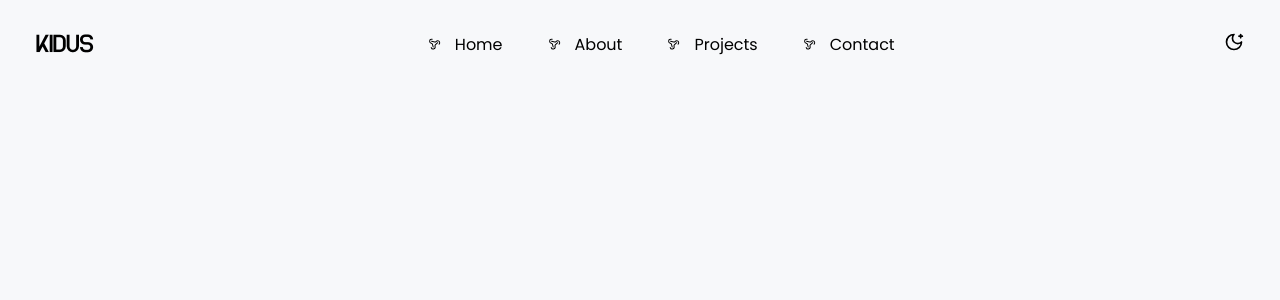
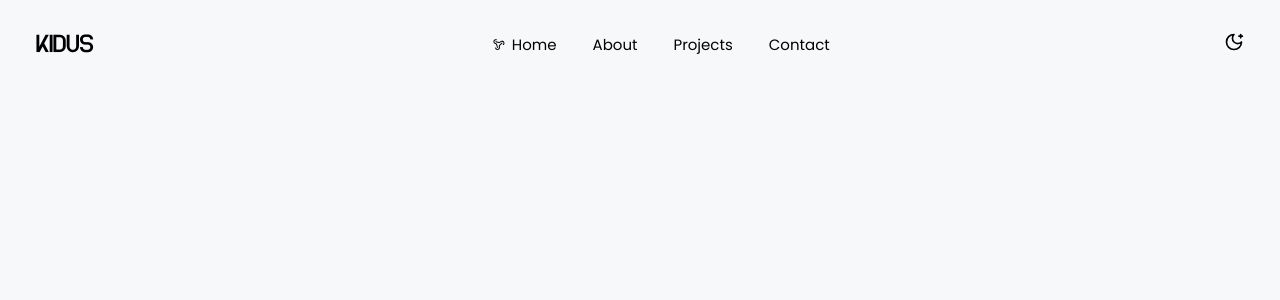
Before and after one commit to kid-us/Next-Portfolio, a Next.js app: page / in a window 1280 px wide. Shown: the top 300 px of the page. Built offline with nearby package versions, Linux system fonts and the light colour scheme.

Commit message:
Navbar current page indicator handled.

```diff
--- a/app/Navbar.tsx
+++ b/app/Navbar.tsx
@@ -5,9 +5,12 @@ import { useEffect, useState } from "react";
 import { nav } from "@/constants/nav";
 import MenuPopUp from "./components/Menu";
 import useThemeStore from "@/store/themeStore";
+import { usePathname } from "next/navigation";
+import Link from "next/link";
 
 const Navbar = () => {
   const { setTheme, theme } = useThemeStore();
+  const pathname = usePathname();
   const [savedTheme, setSavedTheme] = useState<string>("");
   const [animationClass, setAnimationClass] = useState("");
   const [scrollWidth, setScrollWidth] = useState(100);
@@ -106,16 +109,16 @@ const Navbar = () => {
               <a href="#" className="logo-font text-center text-3xl uppercase">
                 Kidus
               </a>
-              <div className="flex gap-x-10 text-[16px]">
+              <div className="flex gap-x-9 text-[15px]">
                 {nav.map((n) => (
-                  <div key={n.id} className="flex gap-x-5">
-                    <span className="rotate-75">
-                      <Webhook size={12} />
-                    </span>
-                    <a key={n.id} href={n.path}>
-                      {n.name}
-                    </a>
-                  </div>
+                  <Link href={n.path} key={n.id} className="flex gap-x-3">
+                    {pathname === n.path && (
+                      <span className="rotate-75">
+                        <Webhook size={12} />
+                      </span>
+                    )}
+                    {n.name}
+                  </Link>
                 ))}
               </div>
 
--- a/constants/nav.ts
+++ b/constants/nav.ts
@@ -7,7 +7,7 @@ interface Nav {
 
 export const nav: Nav[] = [
   { id: 1, name: "Home", path: "/" },
-  { id: 2, name: "About", path: "/" },
-  { id: 3, name: "Projects", path: "/" },
-  { id: 4, name: "Contact", path: "/" },
+  { id: 2, name: "About", path: "/about" },
+  { id: 3, name: "Projects", path: "/projects" },
+  { id: 4, name: "Contact", path: "/contact" },
 ];
```
